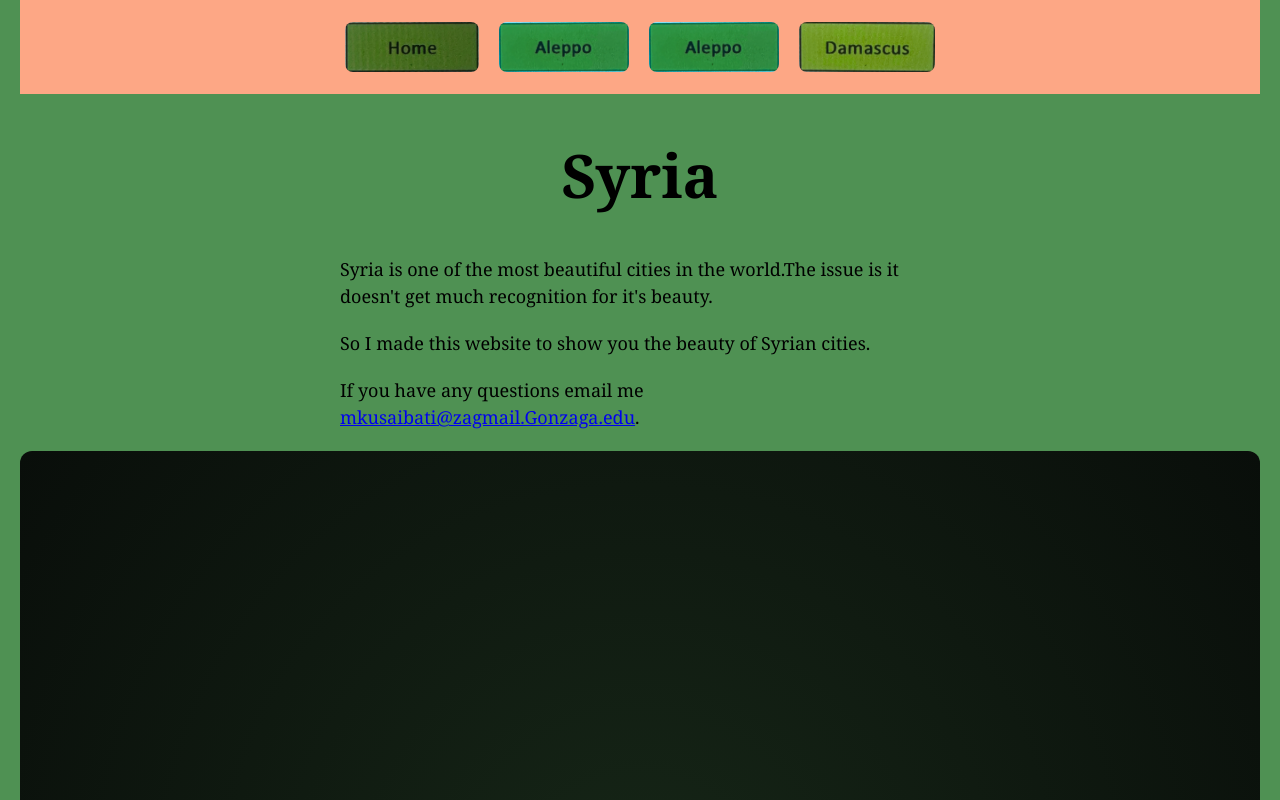
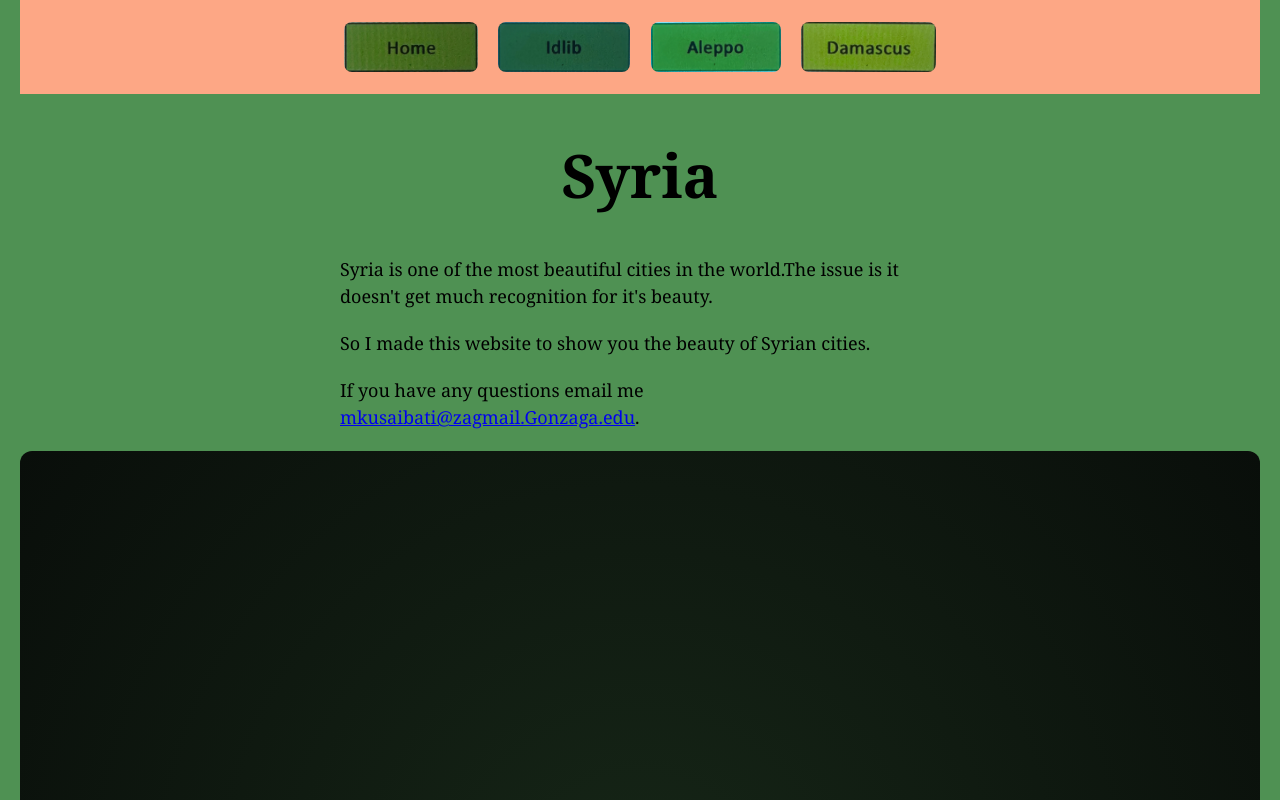
Before and after one commit to kusaibatiyassin1-oss/bmis235-html-3-, a plain HTML site: page index.html in a window 1280 px wide. Shown: the top 800 px of the page. Drawn offline with Linux system fonts and the light colour scheme.

Commit message:
Update index.html

```diff
--- a/index.html
+++ b/index.html
@@ -23,7 +23,7 @@
      ===================================================================== -->
 <nav>
     <a href="index.html"><img src="img/Untitled%20Design-12.png" alt="Home"></a>
-    <a href="Idlib.html"><img src="img/Untitled%20Design-10.png" alt="Idlib"></a>
+    <a href="Idlib.html"><img src="img/Untitled%20Design-11.png" alt="Idlib"></a>
     <a href="Aleppo.html"><img src="img/Untitled%20Design-10.png" alt="Aleppo"></a>
     <a href="Damascus.html"><img src="img/Untitled%20Design-9.png" alt="Damascus"></a>
 </nav>
```
